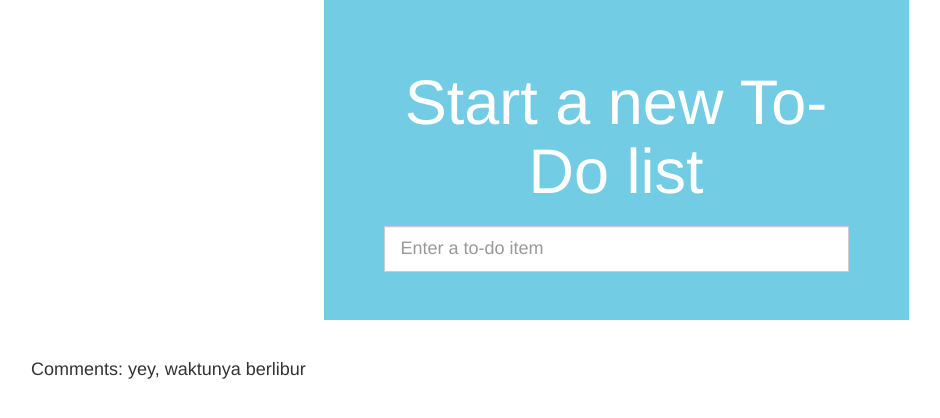
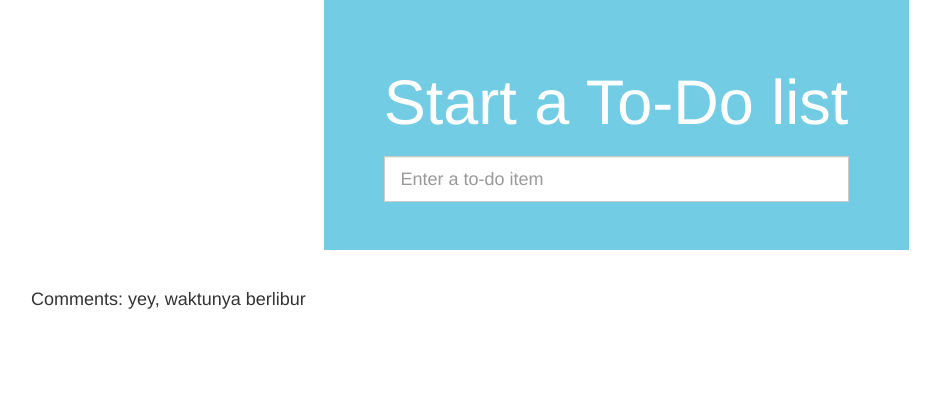
Before and after one commit to zahrashr/superlists, a Django app: page / in a window 1280 px wide. Shown: the top 418 px of the page, without its empty margins (24-964 px from the left). Run offline with Django 3.2, Linux system fonts and the light colour scheme; some libraries are stand-ins or nearby versions.

Commit message:
Try to edit something in home.html (for deployment)

```diff
--- a/lists/templates/home.html
+++ b/lists/templates/home.html
@@ -1,5 +1,5 @@
 {% extends 'base.html' %}
 
-{% block header_text %}Start a new To-Do list{% endblock %}
+{% block header_text %}Start a To-Do list{% endblock %}
 
 {% block form_action %}{% url 'new_list' %}{% endblock %}
```
